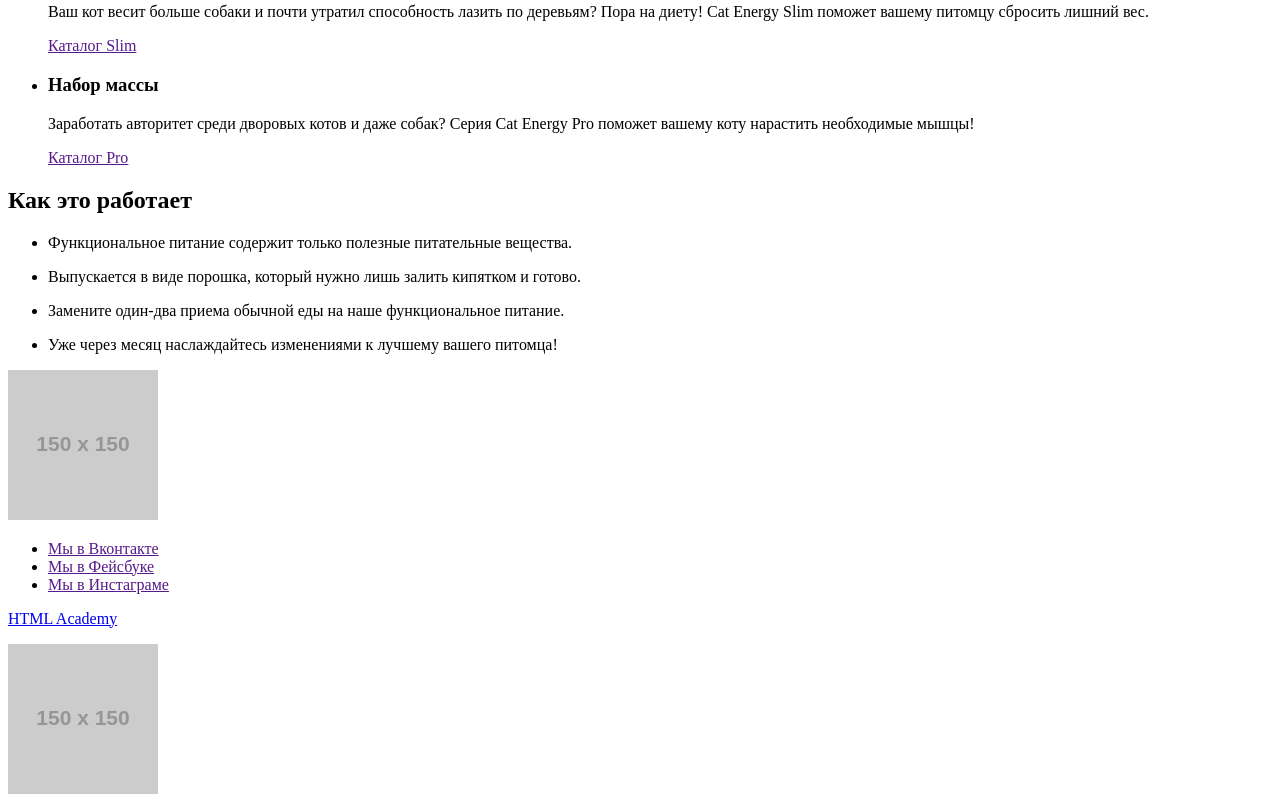
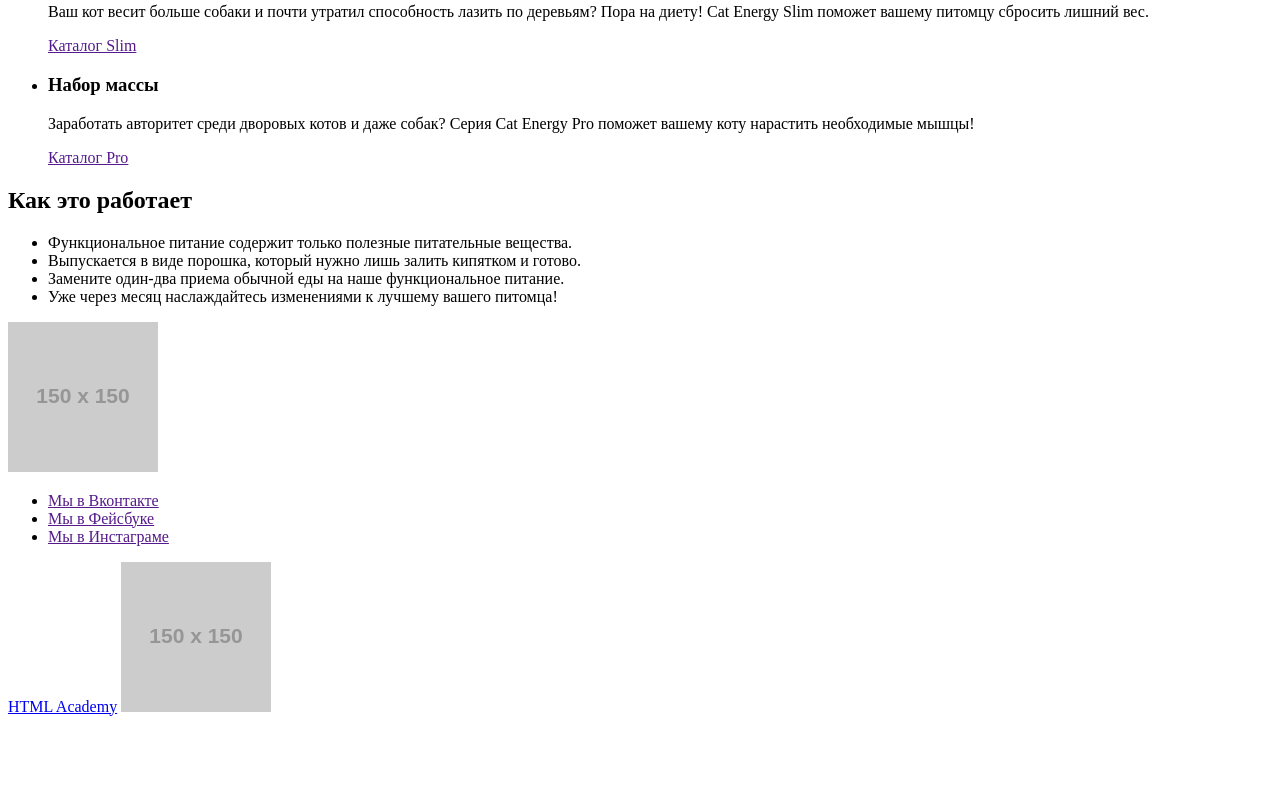
Before and after one commit to globomen/821323-cat-energy-19, a website: page source/index.html in a window 1280 px wide. Shown: the part 536-1342 px from the top of the page. After the commit the page ends 1260 px from the top, so only its background shows below. Drawn offline with Linux system fonts and the light colour scheme; placeholder pictures from the web are drawn by us.

Commit message:
Исправил по замечаниям

```diff
--- a/source/index.html
+++ b/source/index.html
@@ -1,17 +1,19 @@
 <!DOCTYPE html>
 <html lang="ru">
+
 <head>
   <meta charset="utf-8">
   <title>HTML Academy: Кэт энерджи</title>
 </head>
+
 <body>
   <header class="page-header">
     <a class="page-header__logo">
-        <img src="https://via.placeholder.com/150x150" alt="Логотип HTML Academy: Кэт энерджи" width="150" height="150" class="page-header__logo-img">
+      <img src="https://via.placeholder.com/150x150" alt="Логотип HTML Academy: Кэт энерджи" width="150" height="150"
+        class="page-header__logo-img">
     </a>
     <nav class="main-nav">
       <button class="main-nav__toggle">Открыть меню</button>
-        <div class="main-nav__wrapper">
       <ul class="main-nav__list site-list">
         <li class="site-list__item site-list__item--active">
           <a>Главная</a>
@@ -23,25 +25,22 @@
           <a href="form.html">Подбор программы</a>
         </li>
       </ul>
-        </div>
     </nav>
   </header>
   <main class="page-main">
     <h1 class="visually-hidden">HTML Academy: Кэт энерджи</h1>
     <section class="header">
-        <div class="header__wrapper">
       <h2 class="header__title">Функциональное питание для котов</h2>
       <p class="header__slogan">Занялся собой? Займись котом!</p>
       <a href="form.html" class="header__link button">Подобрать программу</a>
-        </div>
     </section>
     <section class="production">
-        <div class="production__wrapper">
       <h2 class="visually-hidden">Наша продукция</h2>
       <ul class="production__list">
         <li class="production__item">
           <h3 class="production__title">Похудение</h3>
-              <p class="production__text">Ваш кот весит больше собаки и почти утратил способность лазить по деревьям? Пора на диету! Cat Energy Slim поможет вашему питомцу сбросить лишний вес.</p>
+          <p class="production__text">Ваш кот весит больше собаки и почти утратил способность лазить по деревьям? Пора
+            на диету! Cat Energy Slim поможет вашему питомцу сбросить лишний вес.</p>
           <a href="" class="production__link button">Каталог Slim</a>
         </li>
         <li class="production__item">
@@ -51,32 +50,21 @@
           <a href="" class="production__link button">Каталог Pro</a>
         </li>
       </ul>
-        </div>
     </section>
     <section class="advantages">
-        <div class="advantages__wrapper">
       <h2 class="advantages__title">Как это работает</h2>
       <ul class="advantages__list">
-            <li class="advantages__item">
-              <p class="advantages__desc">Функциональное питание содержит только полезные питательные вещества.</p>
-            </li>
-            <li class="advantages__item">
-              <p class="advantages__desc">Выпускается в виде порошка, который нужно лишь залить кипятком и готово.</p>
-            </li>
-            <li class="advantages__item">
-              <p class="advantages__desc">Замените один-два приема обычной еды на наше функциональное питание.</p>
-            </li>
-            <li class="advantages__item">
-              <p class="advantages__desc">Уже через месяц наслаждайтесь изменениями к лучшему вашего питомца!</p>
-            </li>
+        <li class="advantages__item">Функциональное питание содержит только полезные питательные вещества.</li>
+        <li class="advantages__item">Выпускается в виде порошка, который нужно лишь залить кипятком и готово.</li>
+        <li class="advantages__item">Замените один-два приема обычной еды на наше функциональное питание.</li>
+        <li class="advantages__item">Уже через месяц наслаждайтесь изменениями к лучшему вашего питомца!</li>
       </ul>
-        </div>
     </section>
   </main>
   <footer class="page-footer">
-      <div class="page-footer__wrapper">
     <a class="page-footer__logo">
-          <img src="https://via.placeholder.com/150x150" alt="Логотип HTML Academy: Кэт энерджи" width="150" height="150" class="page-footer__logo-img">
+      <img src="https://via.placeholder.com/150x150" alt="Логотип HTML Academy: Кэт энерджи" width="150" height="150"
+        class="page-footer__logo-img">
     </a>
     <div class="page-footer__social social">
       <ul class="social__list">
@@ -92,14 +80,13 @@
       </ul>
     </div>
     <div class="page-footer__copyright copyright">
+      <a href="https://htmlacademy.ru/intensive/adaptive" class="copyright__link">HTML Academy</a>
       <a href="https://htmlacademy.ru/intensive/adaptive" class="copyright__link">
-            <p class="copyright__text">HTML Academy</p>
+        <img src="https://via.placeholder.com/150x150" alt="Логотип HTML Academy" width="150" height="150"
+          class="copyright__img">
       </a>
-          <a href="https://htmlacademy.ru/intensive/adaptive" class="copyright__link">
-            <img src="https://via.placeholder.com/150x150" alt="Логотип HTML Academy" width="150" height="150" class="copyright__img">
-          </a>
-        </div>
     </div>
   </footer>
 </body>
+
 </html>
```
Also changed, not shown: source/catalog.html (+25 -18 lines), source/form.html (+11 -11 lines). Lines whose indentation alone changed are shown as unchanged.
